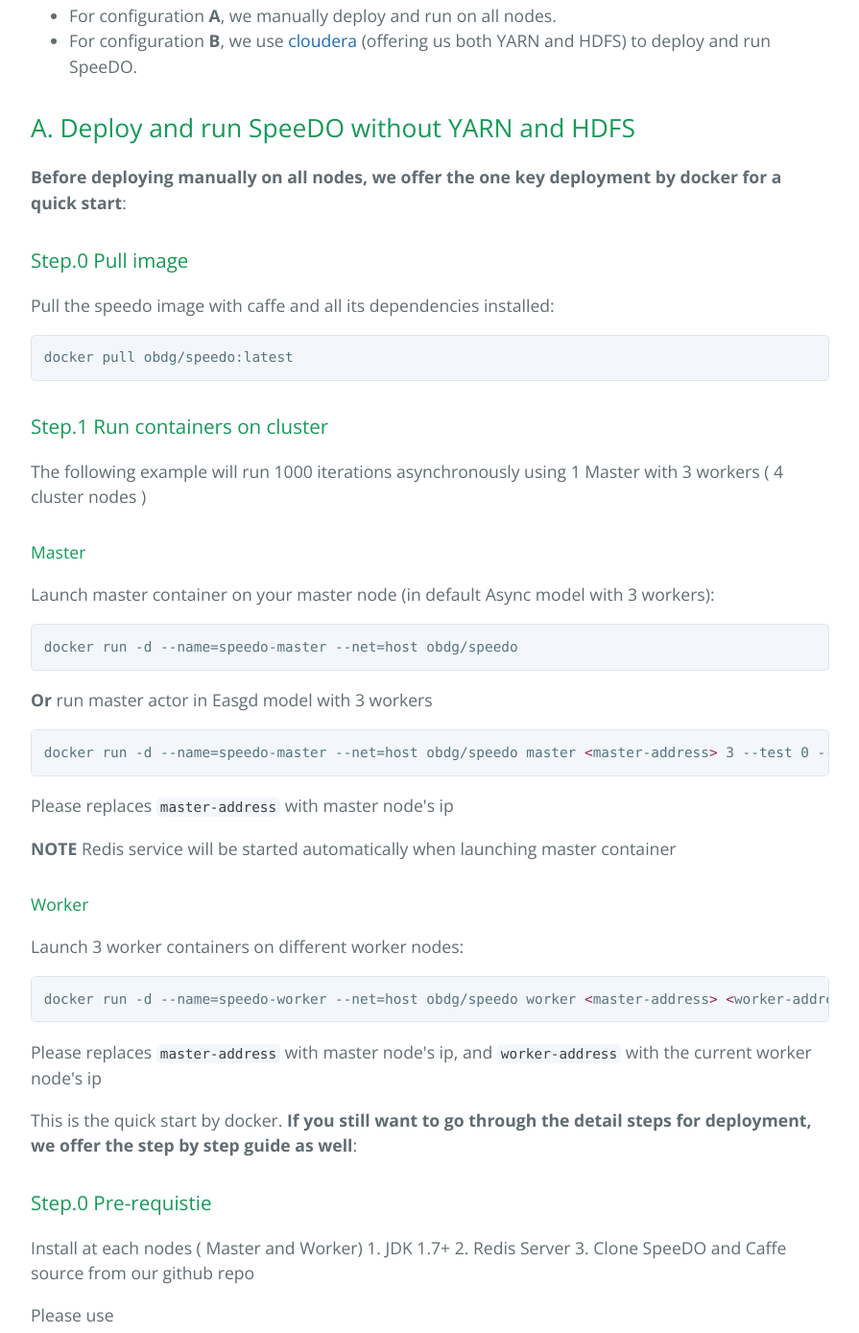
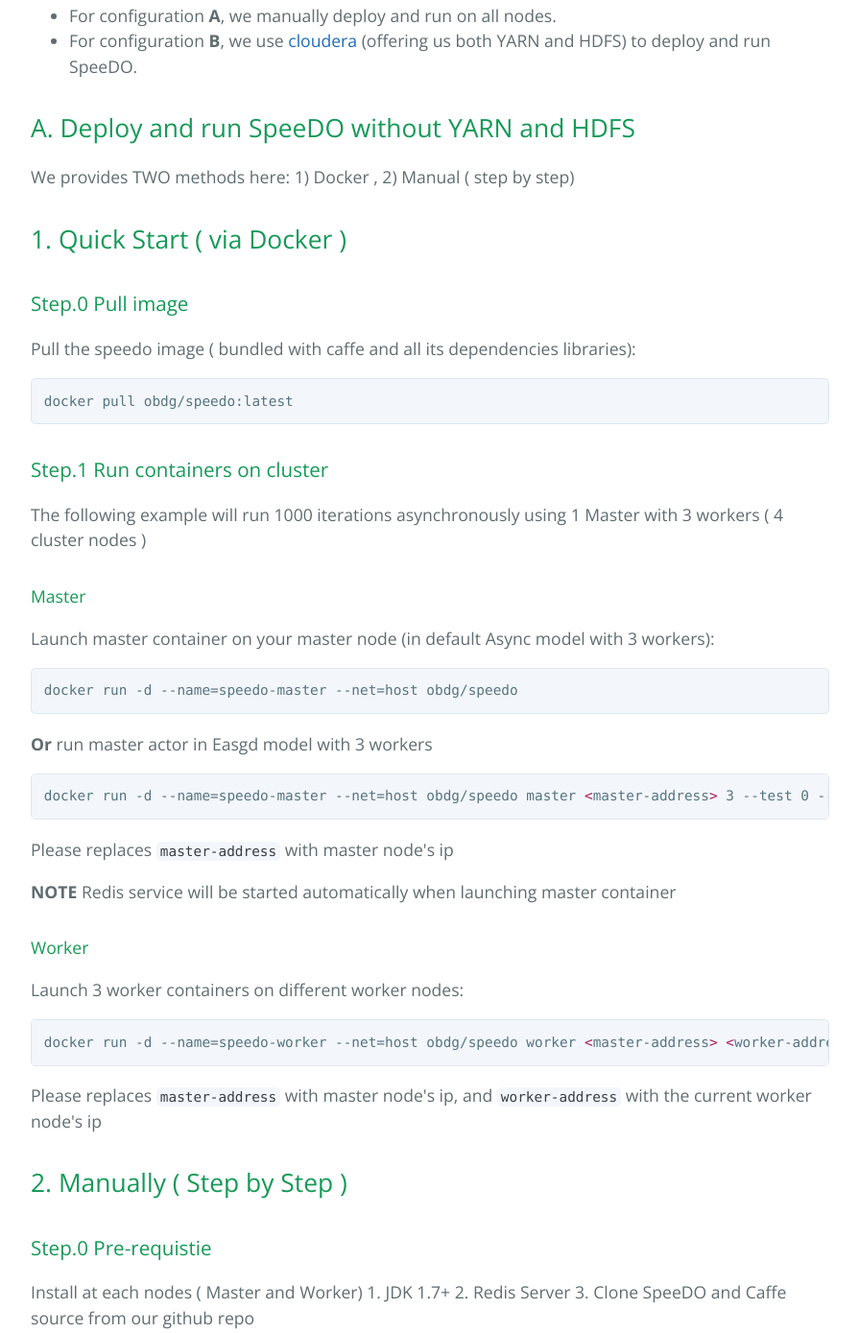
Before and after one commit to 3660628/speedo, a plain HTML site: page index.html in a window 1280 px wide. Shown: the part 2657-4046 px from the top of the page at 96% size, without its empty margins (192-1087 px from the left). Drawn offline with nearby package versions, Linux system fonts and the light colour scheme.

```diff
--- a/index.html
+++ b/index.html
@@ -122,12 +122,15 @@
 <h2>
 <a id="a-deploy-and-run-speedo-without-yarn-and-hdfs" class="anchor" href="#a-deploy-and-run-speedo-without-yarn-and-hdfs" aria-hidden="true"><span aria-hidden="true" class="octicon octicon-link"></span></a>A. Deploy and run SpeeDO without YARN and HDFS</h2>
 
-<p><strong>Before deploying manually on all nodes, we offer the one key deployment by docker for a quick start</strong>:</p>
+<p>We provides TWO methods here: 1) Docker , 2) Manual ( step by step)</p>
+
+<h2>
+<a id="1-quick-start--via-docker-" class="anchor" href="#1-quick-start--via-docker-" aria-hidden="true"><span aria-hidden="true" class="octicon octicon-link"></span></a>1. Quick Start ( via Docker )</h2>
 
 <h3>
 <a id="step0-pull-image" class="anchor" href="#step0-pull-image" aria-hidden="true"><span aria-hidden="true" class="octicon octicon-link"></span></a>Step.0 Pull image</h3>
 
-<p>Pull the speedo image with caffe and all its dependencies installed:</p>
+<p>Pull the speedo image ( bundled with caffe and all its dependencies libraries):</p>
 
 <div class="highlight highlight-source-shell"><pre>docker pull obdg/speedo:latest</pre></div>
 
@@ -161,7 +164,8 @@ Redis service will be started automatically when launching master container</p>
 
 <p>Please replaces <code>master-address</code> with master node's ip, and <code>worker-address</code> with the current worker node's ip</p>
 
-<p>This is the quick start by docker. <strong>If you still want to go through the detail steps for deployment, we offer the step by step guide as well</strong>:</p>
+<h2>
+<a id="2-manually--step-by-step-" class="anchor" href="#2-manually--step-by-step-" aria-hidden="true"><span aria-hidden="true" class="octicon octicon-link"></span></a>2. Manually ( Step by Step )</h2>
 
 <h3>
 <a id="step0-pre-requistie" class="anchor" href="#step0-pre-requistie" aria-hidden="true"><span aria-hidden="true" class="octicon octicon-link"></span></a>Step.0 Pre-requistie</h3>
@@ -318,13 +322,3 @@ sed -i <span class="pl-s"><span class="pl-pds">"</span>s/examples\/cifar10\/cifa
 
   </body>
 </html>
-<script>
-  (function(i,s,o,g,r,a,m){i['GoogleAnalyticsObject']=r;i[r]=i[r]||function(){
-  (i[r].q=i[r].q||[]).push(arguments)},i[r].l=1*new Date();a=s.createElement(o),
-  m=s.getElementsByTagName(o)[0];a.async=1;a.src=g;m.parentNode.insertBefore(a,m)
-  })(window,document,'script','//www.google-analytics.com/analytics.js','ga');
-
-  ga('create', 'UA-75238565-1', 'auto');
-  ga('send', 'pageview');
-
-</script>
```
Also changed, not shown: params.json (+1 -1 lines).
